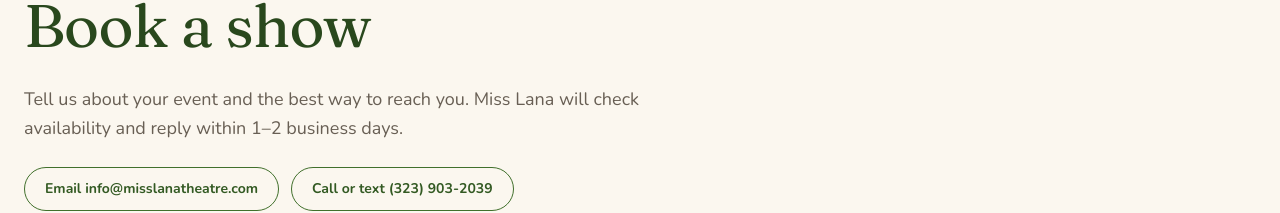
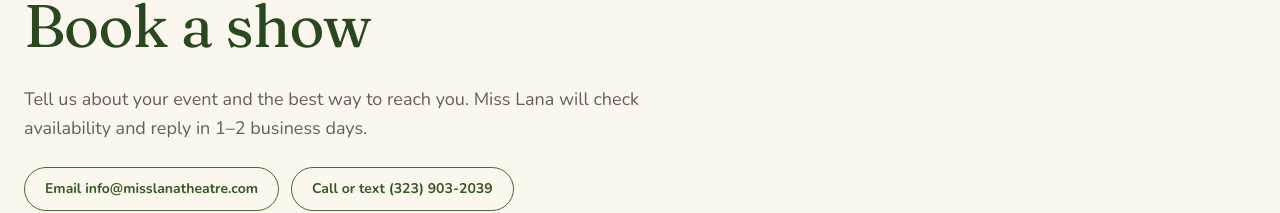
Before and after one commit to Tureckiy-zart/Fairy-Tale-Theater, a Next.js app: page /booking in a window 1280 px wide. Shown: the part 223-436 px from the top of the page. Built offline with nearby package versions, Linux system fonts and the light colour scheme.

Commit message:
fix: keep confirmation timing text unique

```diff
--- a/app/booking/page.tsx
+++ b/app/booking/page.tsx
@@ -25,7 +25,7 @@
         eyebrow="Book / Contact"
         marker={<SparkStar size={16} />}
         title="Book a show"
-        subtitle="Tell us about your event and the best way to reach you. Miss Lana will check availability and reply within 1–2 business days."
+        subtitle="Tell us about your event and the best way to reach you. Miss Lana will check availability and reply in 1–2 business days."
       >
         <div className="mt-6 flex flex-wrap items-center gap-3">
           <Button href={EMAIL.href} variant="secondary" size="sm">
```
